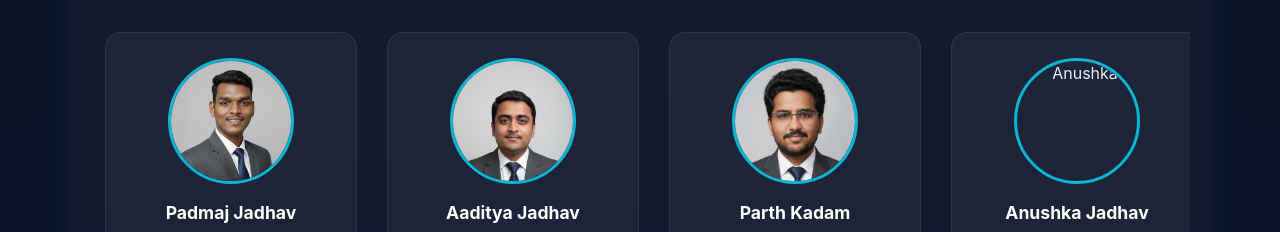
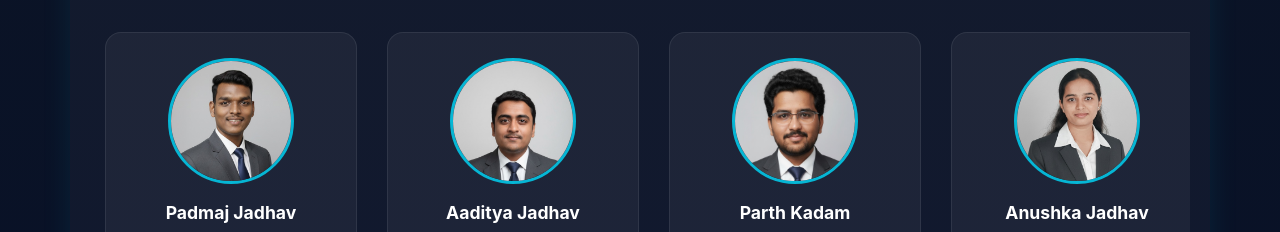
Before and after one commit to Aadistech/AADITYAJADHAV_25, a plain HTML site: page index.html in a window 1280 px wide. Shown: the part 858-1090 px from the top of the page. Drawn offline with Linux system fonts and the light colour scheme; files whose address does not match are found by name.

Commit message:
Update image source path for Anushka

```diff
--- a/index.html
+++ b/index.html
@@ -283,7 +283,7 @@ footer a:hover {
     </div>
 
     <div class="member">
-      <img src="Anushka.jpg" alt="Anushka">
+      <img src="C:\transx\landing page\Anushka .jpg" alt="Anushka">
       <h3>Anushka Jadhav</h3>
       <p>Backend Developer</p>
       <button class="read-more-btn" onclick="openModal('anushkaModal')">Read More</button>
```
